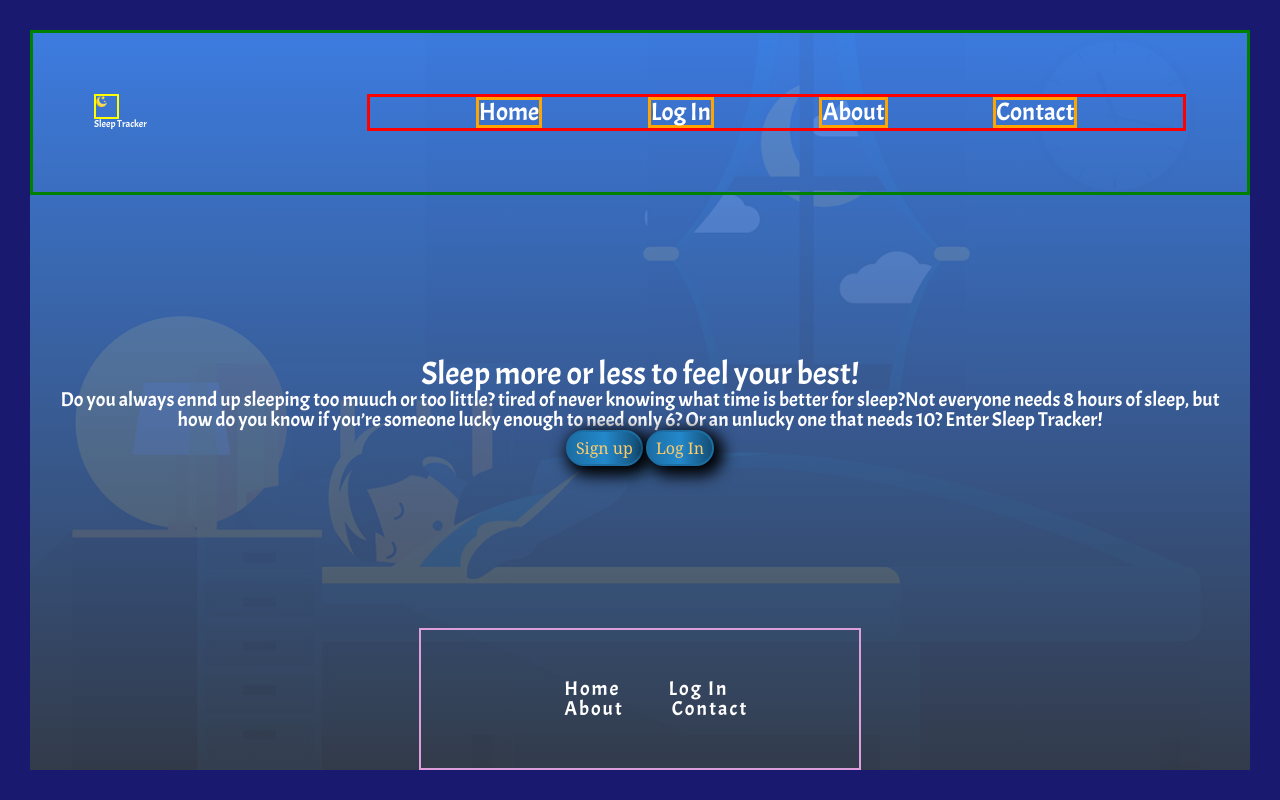
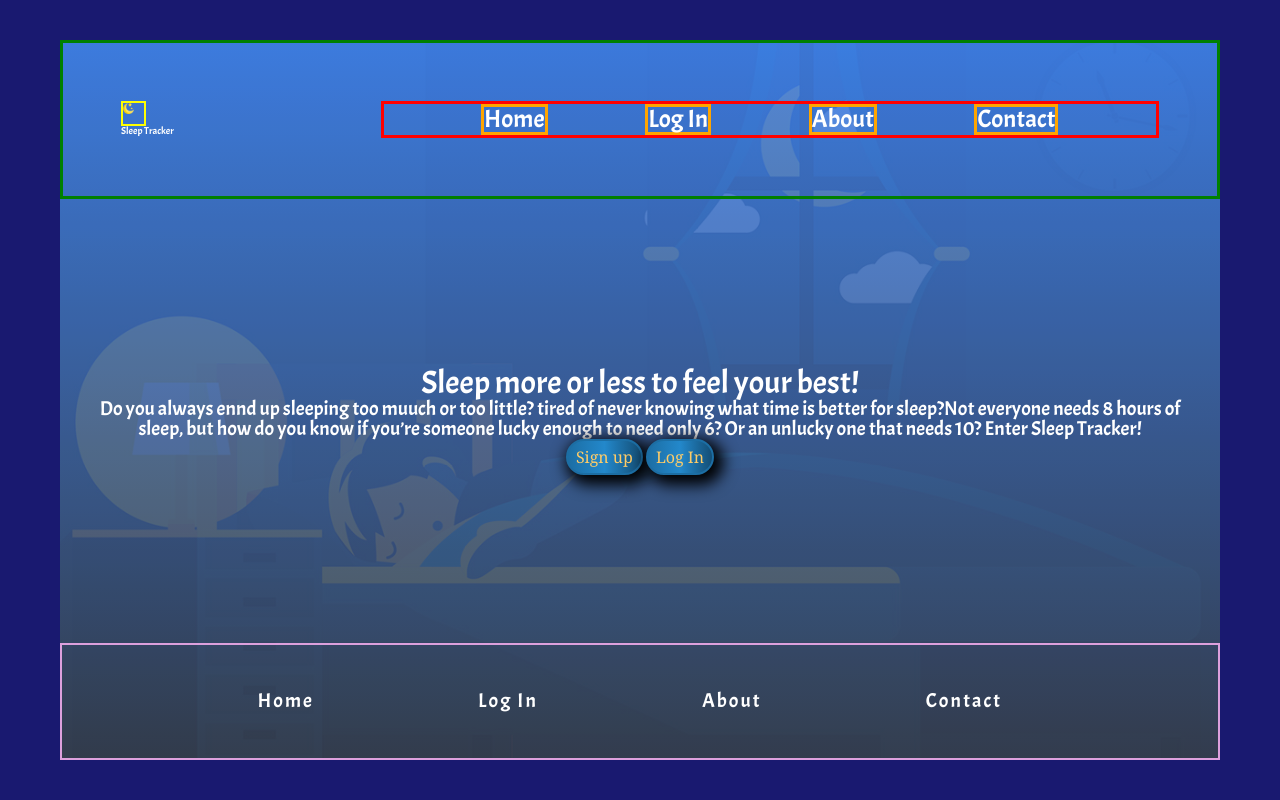
Before and after one commit to atoledo1/Sleeptracker-Marketing-Page, a plain HTML site: page index.html in a window 1280 px wide. Drawn offline with Linux system fonts and the light colour scheme.

Commit message:
fix border sizing

```diff
--- a/less/footer.less
+++ b/less/footer.less
@@ -1,4 +1,5 @@
 footer {
+  width: 100%;
   padding: 4%;
   padding-left: 10%;
   letter-spacing: 0.2rem;
--- a/less/global.less
+++ b/less/global.less
@@ -11,15 +11,18 @@ body {
 
 html {
   font-size: 62.5%;
-  height: 100%;
 }
 
 body {
   margin: 0px auto;
   width: 100%;
-  border: 30px midnightblue solid;
-  background: #373b44;
-  background: -webkit-linear-gradient(to bottom, #4286f4, #373b44);
+  border-top: 40px midnightblue solid;
+  border-bottom: 40px midnightblue solid;
+
+  border-right: 60px midnightblue solid;
+  border-left: 60px midnightblue solid;
+  //   background: #373b44;
+  //   background: -webkit-linear-gradient(to bottom, #4286f4, #373b44);
   background: linear-gradient(to bottom, #4286f4, #373b44);
 }
 
```
Also changed, not shown: css/index.css.
